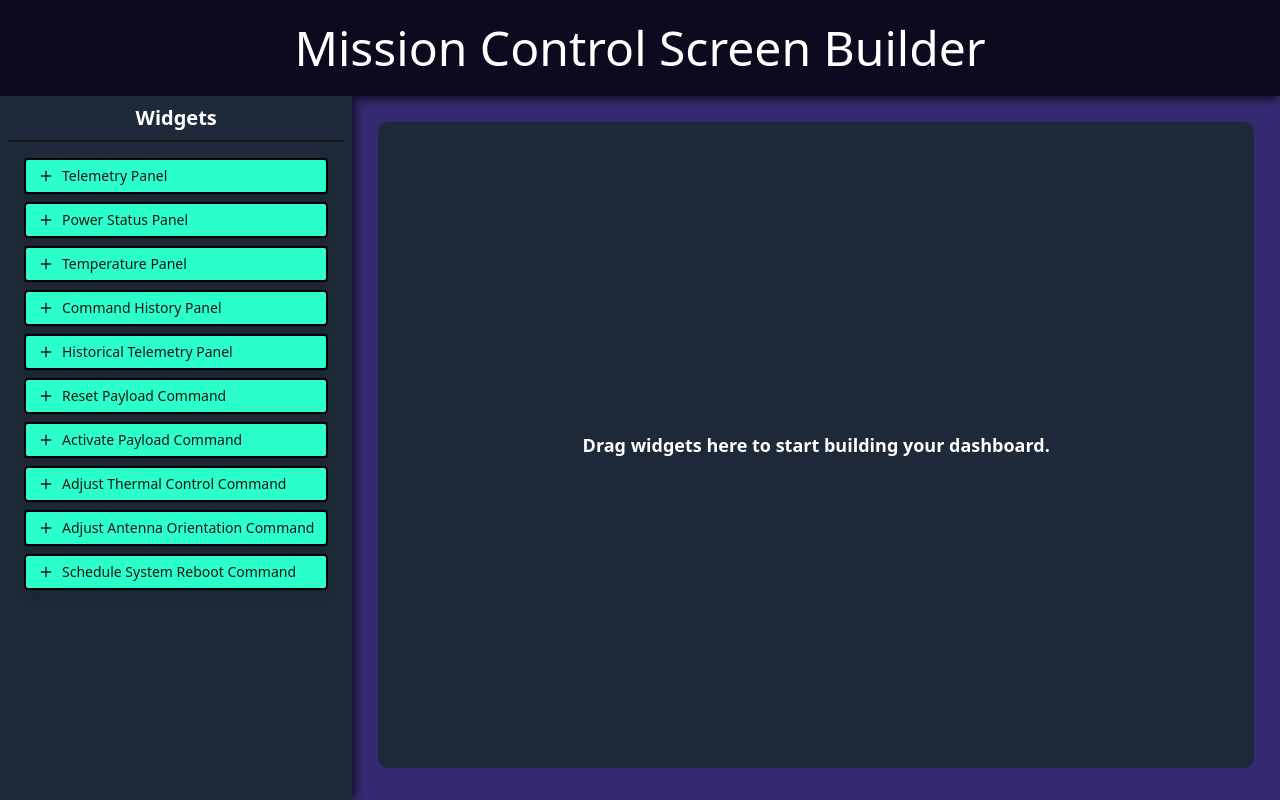
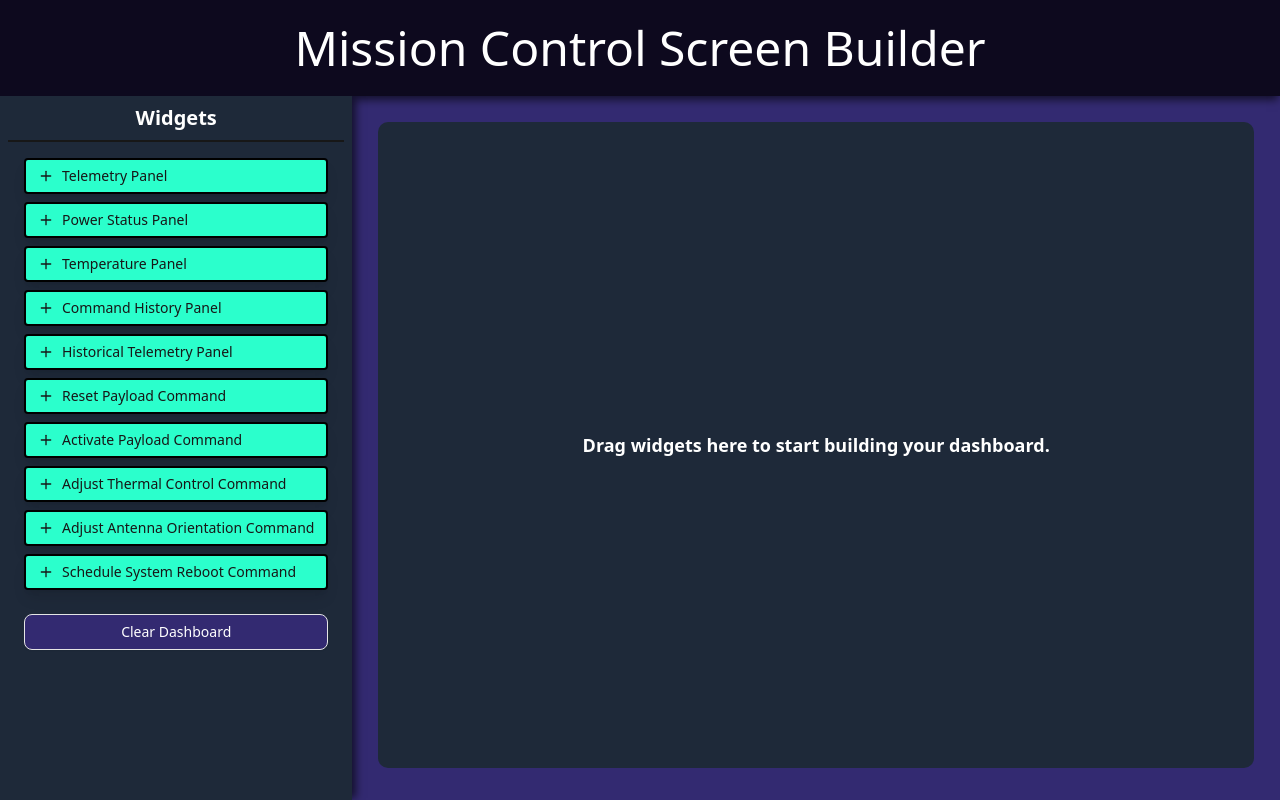
Before and after one commit to mmborado/mission-control-screen-builder, a React (Vite) app in the folder frontend/: page / in a window 1280 px wide. Built offline with nearby package versions, Linux system fonts and the light colour scheme.

Commit message:
feat: add clear layout button

```diff
--- a/frontend/src/components/layout/Sidebar.tsx
+++ b/frontend/src/components/layout/Sidebar.tsx
@@ -1,6 +1,7 @@
 import { useDrag } from "react-dnd";
 import { Button } from "../ui/button";
 import { Plus } from "lucide-react";
+import { useLayoutStore } from "../../store/layout";
 
 const DRAG_ITEM_TYPE = "SIDEBAR_WIDGET";
 
@@ -59,6 +60,12 @@ const SidebarItem = ({
 };
 
 export function Sidebar() {
+  const { clearLayout } = useLayoutStore();
+
+  const clearDashboard = () => {
+    clearLayout();
+  };
+
   return (
     <div className='h-full bg-gray-800 text-white p-2 shadow-[6px_0_8px_-2px_rgba(0,0,0,0.6)]'>
       <h2 className='text-xl font-bold pb-2 text-center border-b-2 border-primary'>
@@ -70,6 +77,12 @@ export function Sidebar() {
         {WIDGETS.map((widget) => (
           <SidebarItem key={widget.widgetType} item={widget} />
         ))}
+        <div className='py-4'>
+          <Button variant='outline' className='w-full' onClick={clearDashboard}>
+            {" "}
+            Clear Dashboard{" "}
+          </Button>
+        </div>
       </div>
     </div>
   );
--- a/frontend/src/store/layout.ts
+++ b/frontend/src/store/layout.ts
@@ -46,6 +46,7 @@ interface LayoutState {
   widgets: WidgetInstance[];
   initLayout: () => void;
   setLayout: (layout: Layout[]) => void;
+  clearLayout: () => void;
   addWidget: (
     type: WidgetInstance["type"],
     position?: { x: number; y: number }
@@ -70,6 +71,10 @@ export const useLayoutStore = create<LayoutState>((set, get) => ({
       saveLayoutToStorage(layout, widgets);
     }
     set({ layout });
+  },
+  clearLayout: () => {
+    saveLayoutToStorage([], []);
+    set({ layout: [], widgets: [] });
   },
   addWidget: (type, position = { x: 0, y: Infinity }) => {
     const id = `${type.toLowerCase()}-${idCounter++}`;
```
